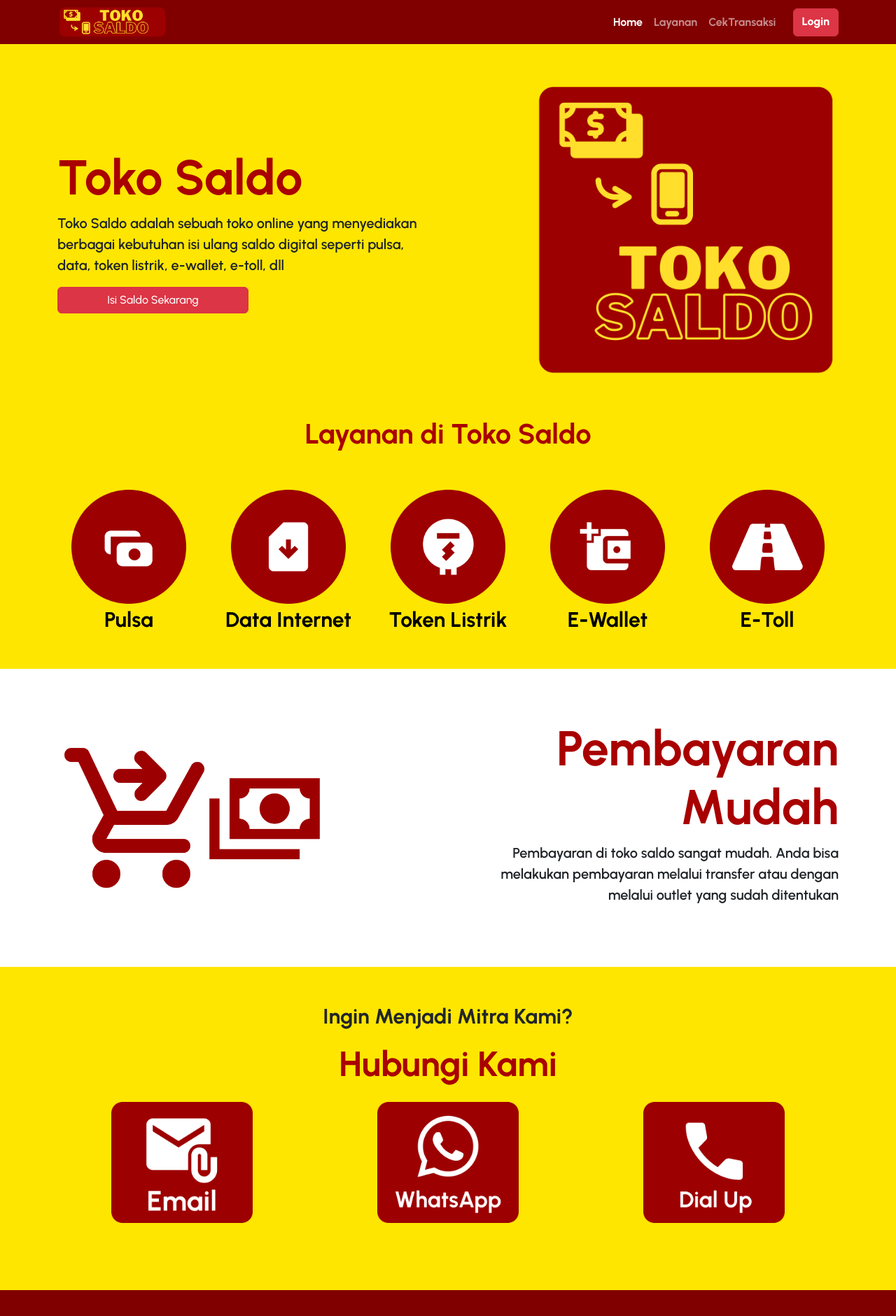
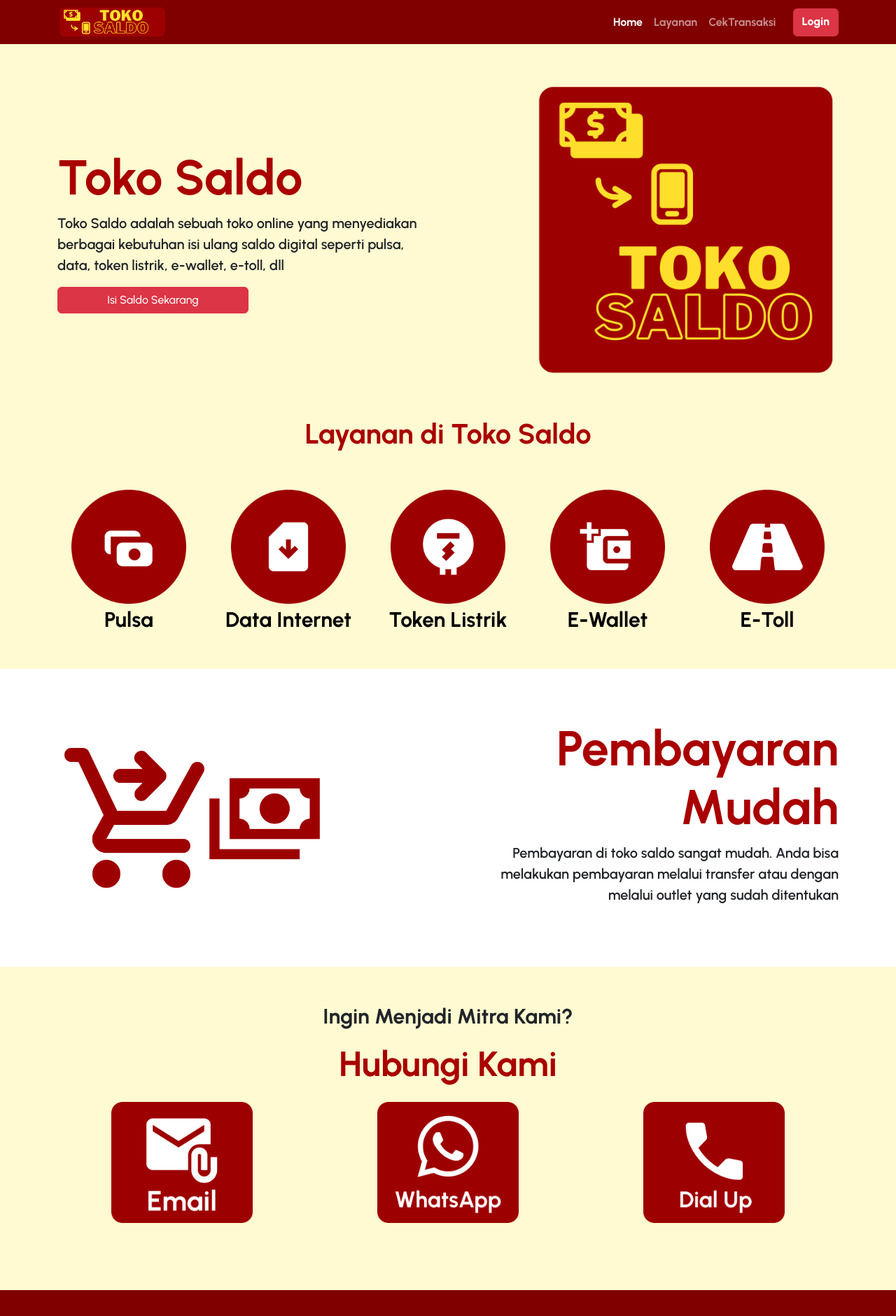
Before and after one commit to Jrhero14/Toko-Saldo, a plain HTML site: page index.html in a window 1280 px wide. Shown: the top 1881 px of the page at 70% size. Drawn offline with nearby package versions, Linux system fonts and the light colour scheme.

Commit message:
Update home
+ change color

```diff
--- a/index.html
+++ b/index.html
@@ -43,7 +43,7 @@
      <!-- Navbar End -->
 
      <!-- Content 1 Start -->
-     <section style="background-color: #FFE600;">
+     <section style="background-color: #fffad1;">
           <div class="container pt-5">
                <div class="row align-items-center">
                     <div class="col-12 col-lg-6">
@@ -111,7 +111,7 @@
      <!-- Content 2 End -->
 
      <!-- Content 3 Start -->
-     <section style="background-color: #FFE600;">
+     <section style="background-color: #fffad1;">
           <div class="container pb-5">
                <div class="row align-items-center">
                     <div class="col-12 text-center mt-5">
```
